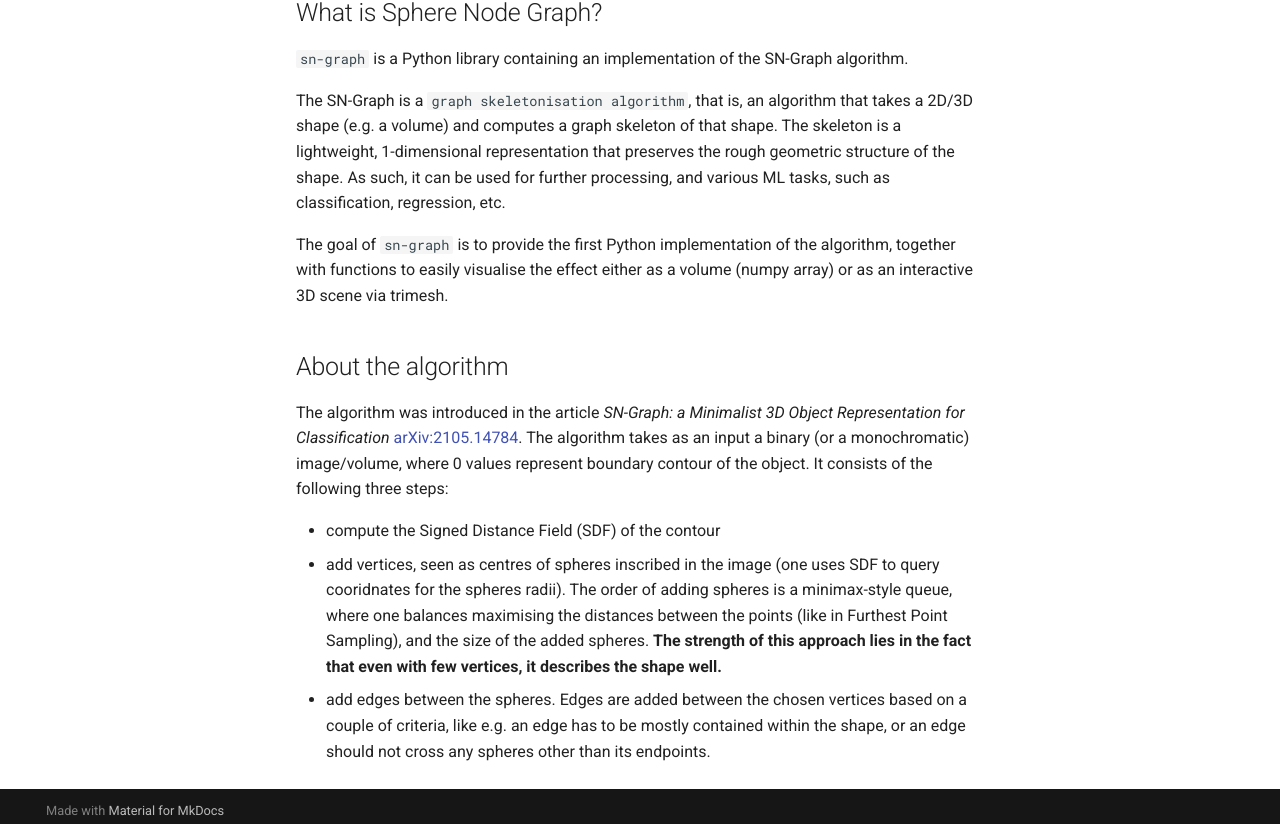
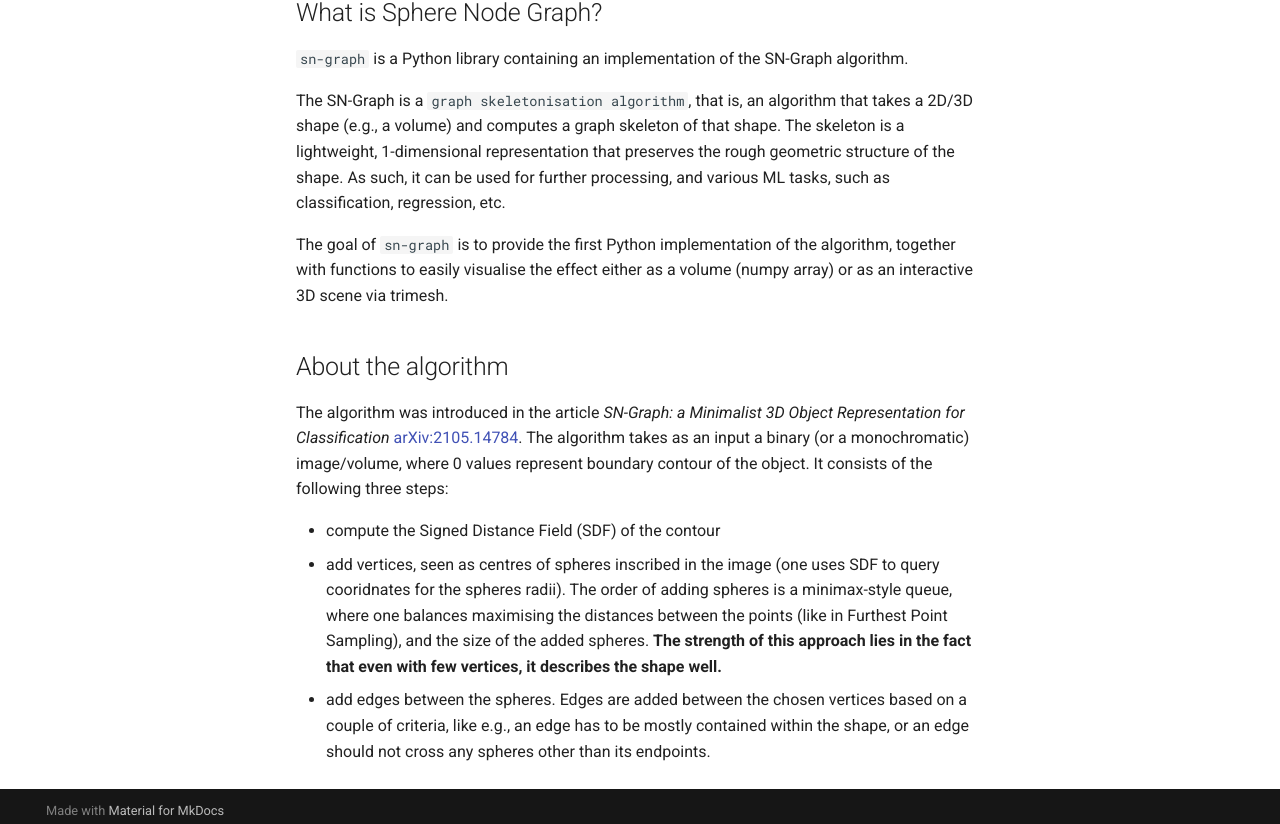
Before and after one commit to alexandrainst/sn-graph, an MkDocs documentation site: the page built from docs/index.md, in a window 1280 px wide and 1393 px high. Shown: the part 560-1384 px from the top of the window. Built offline with MkDocs 1.6.1 and Material for MkDocs 9.7.7, drawn with Linux system fonts in a browser that asks for light colours; comment, search, counter and statistics services are not loaded.

Commit message:
Fix punctuation.

```diff
--- a/docs/index.md
+++ b/docs/index.md
@@ -7,7 +7,7 @@
 
 `sn-graph` is a Python library containing an implementation of the SN-Graph algorithm.
 
-The SN-Graph is a `graph skeletonisation algorithm`, that is, an algorithm that takes a 2D/3D shape (e.g. a volume) and computes a graph skeleton of that shape. The skeleton is a lightweight, 1-dimensional representation that preserves the rough geometric structure of the shape. As such, it can be used for further processing, and various ML tasks, such as classification, regression, etc.
+The SN-Graph is a `graph skeletonisation algorithm`, that is, an algorithm that takes a 2D/3D shape (e.g., a volume) and computes a graph skeleton of that shape. The skeleton is a lightweight, 1-dimensional representation that preserves the rough geometric structure of the shape. As such, it can be used for further processing, and various ML tasks, such as classification, regression, etc.
 
 The goal of `sn-graph` is to provide the first Python implementation of the algorithm, together with functions to easily visualise the effect either as a volume (numpy array) or as an interactive 3D scene via trimesh.
 
@@ -18,4 +18,4 @@ The algorithm takes as an input a binary (or a monochromatic) image/volume, wher
 
   - compute the Signed Distance Field (SDF) of the contour
   - add vertices, seen as centres of spheres inscribed in the image (one uses SDF to query cooridnates for the spheres radii). The order of adding spheres is a minimax-style queue, where one balances maximising the distances between the points (like in Furthest Point Sampling), and the size of the added spheres. **The strength of this approach lies in the fact that even with few vertices, it describes the shape well.**
-  - add edges between the spheres. Edges are added between the chosen vertices based on a couple of criteria, like e.g. an edge has to be mostly contained within the shape, or an edge should not cross any spheres other than its endpoints.
+  - add edges between the spheres. Edges are added between the chosen vertices based on a couple of criteria, like e.g., an edge has to be mostly contained within the shape, or an edge should not cross any spheres other than its endpoints.
```
